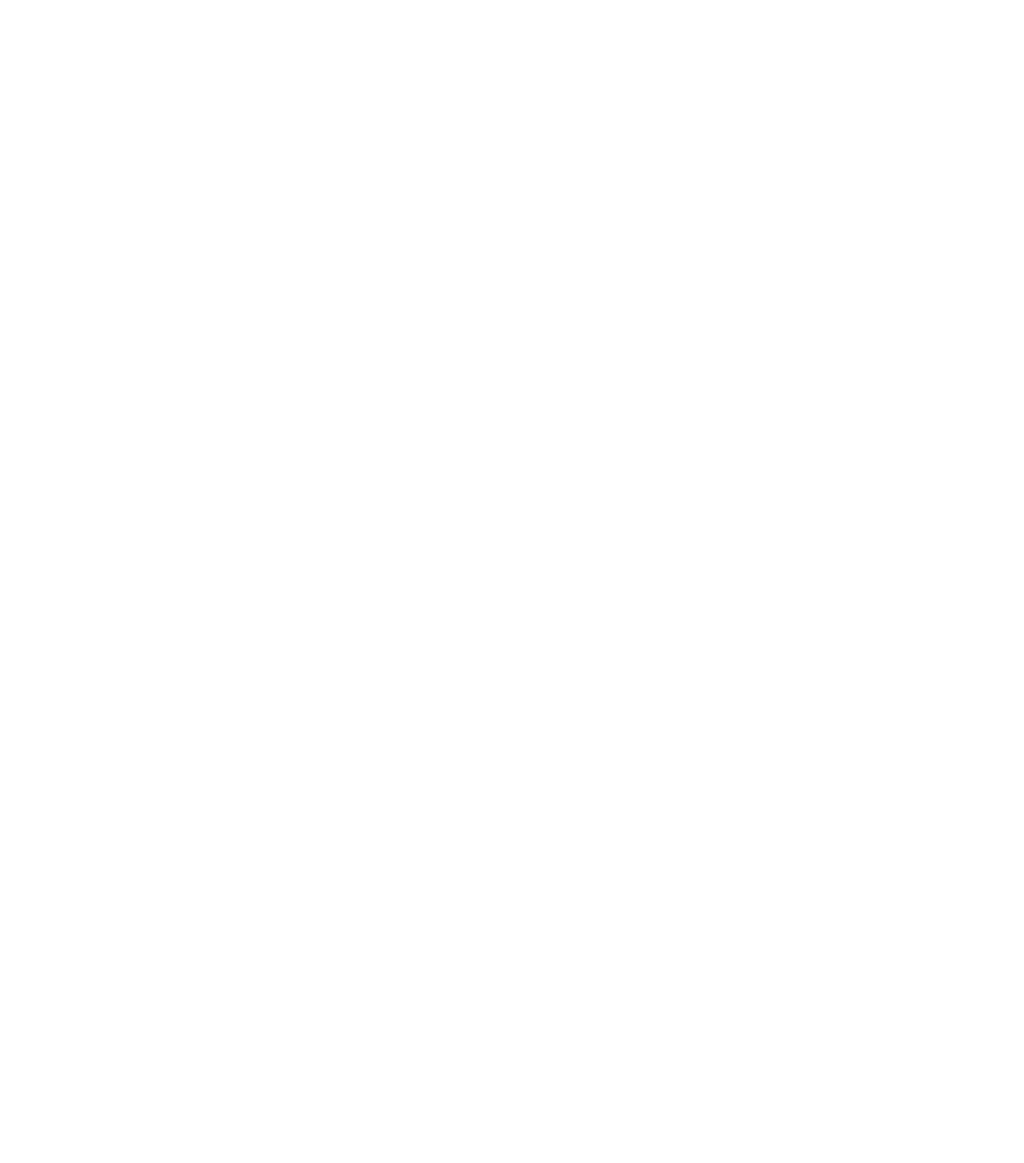
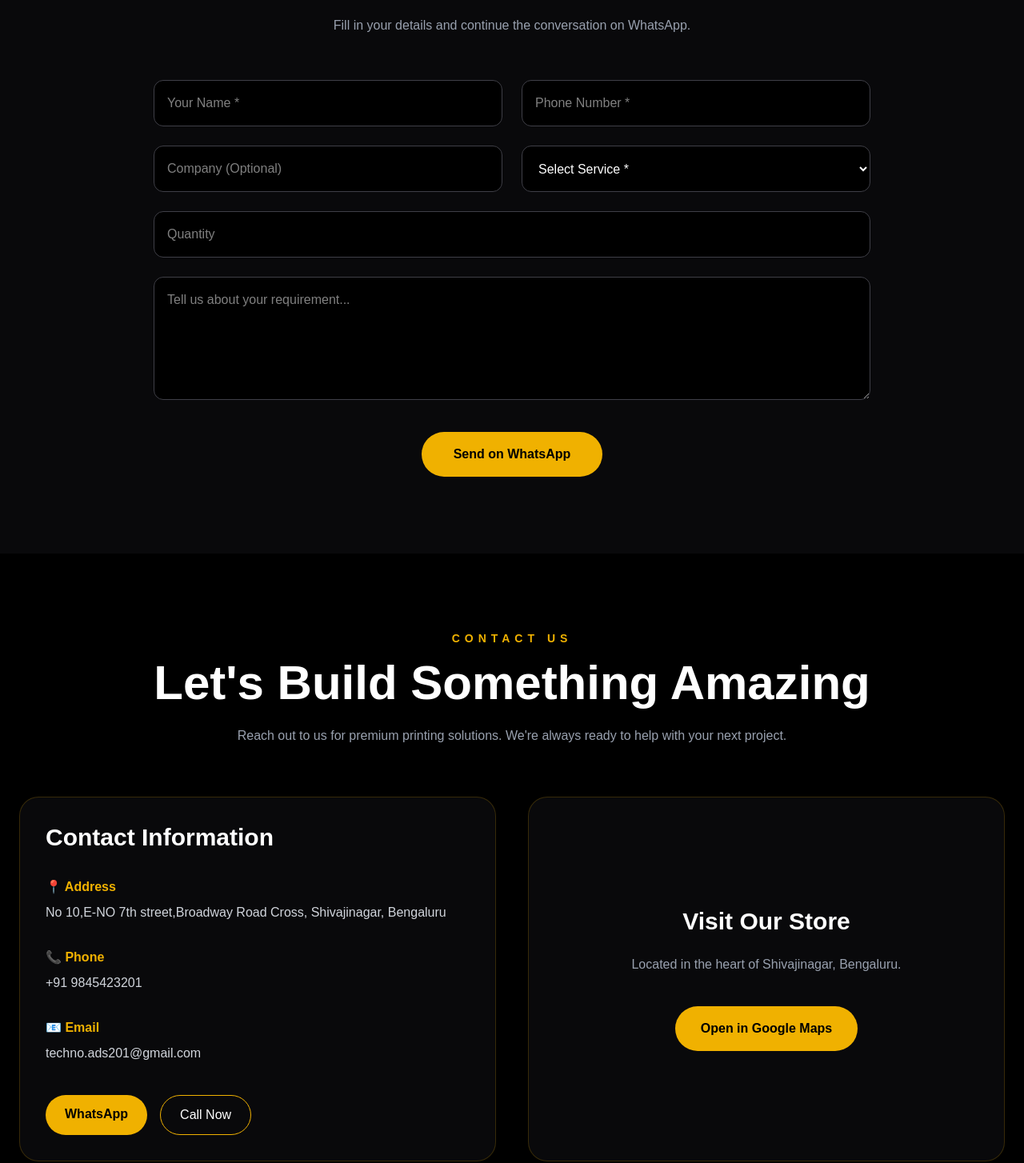
Before and after one commit to fawadahmed24cs-ui/techno-ads-website, a Next.js app: page / in a window 1280 px wide. Shown: the part 4020-5474 px from the top of the page at 80% size. Before the commit the page ends 3824 px from the top, so only its background shows below. Built offline with nearby package versions, Linux system fonts and the light colour scheme.

Commit message:
Complete contact section and quote form

```diff
--- a/app/page.tsx
+++ b/app/page.tsx
@@ -3,6 +3,8 @@ import Hero from "@/components/Hero";
 import Services from "@/components/Services";
 import Portfolio from "@/components/Portfolio";
 import WhyChooseUs from "@/components/WhyChooseUs";
+import QuoteForm from "@/components/QuoteForm";
+import Contact from "@/components/Contact";
 
 export default function Home() {
   return (
@@ -12,6 +14,8 @@ export default function Home() {
       <Services />
       <Portfolio />
       <WhyChooseUs />
+      <QuoteForm />
+      <Contact />
     </>
   );
 }
--- /dev/null
+++ b/components/Contact.tsx
@@ -0,0 +1,105 @@
+import { SITE } from "@/lib/site";
+
+export default function Contact() {
+  return (
+    <section className="bg-black text-white py-24 px-6">
+      <div className="max-w-7xl mx-auto">
+
+        <div className="text-center mb-16">
+          <p className="uppercase tracking-[6px] text-yellow-500 text-sm font-semibold">
+            Contact Us
+          </p>
+
+          <h2 className="text-4xl md:text-6xl font-bold mt-4">
+            Let's Build Something Amazing
+          </h2>
+
+          <p className="text-gray-400 mt-6 max-w-3xl mx-auto">
+            Reach out to us for premium printing solutions. We're always ready
+            to help with your next project.
+          </p>
+        </div>
+
+        <div className="grid md:grid-cols-2 gap-10">
+
+          {/* Left */}
+          <div className="bg-zinc-950 border border-yellow-500/20 rounded-3xl p-8">
+
+            <h3 className="text-3xl font-bold mb-8">
+              Contact Information
+            </h3>
+
+            <div className="space-y-8">
+
+              <div>
+                <p className="text-yellow-500 font-semibold">📍 Address</p>
+                <p className="text-gray-300 mt-2">
+                  {SITE.address}
+                </p>
+              </div>
+
+              <div>
+                <p className="text-yellow-500 font-semibold">📞 Phone</p>
+                <p className="text-gray-300 mt-2">
+                  {SITE.phone}
+                </p>
+              </div>
+
+              <div>
+                <p className="text-yellow-500 font-semibold">📧 Email</p>
+                <p className="text-gray-300 mt-2">
+                  {SITE.email}
+                </p>
+              </div>
+
+            </div>
+
+            <div className="flex flex-wrap gap-4 mt-10">
+
+              <a
+                href={`https://wa.me/${SITE.whatsappNumber}`}
+                target="_blank"
+                className="bg-yellow-500 text-black px-6 py-3 rounded-full font-semibold hover:bg-yellow-400 transition"
+              >
+                WhatsApp
+              </a>
+
+              <a
+                href={`tel:${SITE.phone}`}
+                className="border border-yellow-500 px-6 py-3 rounded-full hover:bg-yellow-500 hover:text-black transition"
+              >
+                Call Now
+              </a>
+
+            </div>
+
+          </div>
+
+          {/* Right */}
+
+          <div className="bg-zinc-950 border border-yellow-500/20 rounded-3xl p-8 flex flex-col justify-center items-center text-center">
+
+            <h3 className="text-3xl font-bold">
+              Visit Our Store
+            </h3>
+
+            <p className="text-gray-400 mt-6">
+              Located in the heart of Shivajinagar, Bengaluru.
+            </p>
+
+            <a
+              href={SITE.googleMaps}
+              target="_blank"
+              className="mt-10 bg-yellow-500 text-black px-8 py-4 rounded-full font-bold hover:bg-yellow-400 transition"
+            >
+              Open in Google Maps
+            </a>
+
+          </div>
+
+        </div>
+
+      </div>
+    </section>
+  );
+}
--- /dev/null
+++ b/components/QuoteForm.tsx
@@ -0,0 +1,150 @@
+"use client";
+
+import { useState } from "react";
+import { SITE } from "@/lib/site";
+
+export default function QuoteForm() {
+  const [form, setForm] = useState({
+    name: "",
+    phone: "",
+    company: "",
+    service: "",
+    quantity: "",
+    message: "",
+  });
+
+  const handleChange = (
+    e: React.ChangeEvent<
+      HTMLInputElement | HTMLTextAreaElement | HTMLSelectElement
+    >
+  ) => {
+    setForm({
+      ...form,
+      [e.target.name]: e.target.value,
+    });
+  };
+
+  const sendWhatsApp = () => {
+    if (!form.name || !form.phone || !form.service) {
+      alert("Please fill in Name, Phone Number and Service.");
+      return;
+    }
+
+    const text = `*New Quote Request*
+
+👤 Name: ${form.name}
+
+📱 Phone: ${form.phone}
+
+🏢 Company: ${form.company || "N/A"}
+
+🖨️ Service: ${form.service}
+
+📦 Quantity: ${form.quantity || "N/A"}
+
+📝 Requirement:
+${form.message || "No additional message."}`;
+
+    window.open(
+      `https://wa.me/${SITE.whatsappNumber}?text=${encodeURIComponent(text)}`,
+      "_blank"
+    );
+  };
+
+  return (
+    <section className="bg-zinc-950 text-white py-24 px-6">
+      <div className="max-w-4xl mx-auto">
+
+        <div className="text-center mb-14">
+          <p className="uppercase tracking-[6px] text-yellow-500 text-sm font-semibold">
+            Get a Quote
+          </p>
+
+          <h2 className="text-4xl md:text-6xl font-bold mt-4">
+            Request a Custom Quote
+          </h2>
+
+          <p className="text-gray-400 mt-6">
+            Fill in your details and continue the conversation on WhatsApp.
+          </p>
+        </div>
+
+        <div className="grid md:grid-cols-2 gap-6">
+
+          <input
+            type="text"
+            name="name"
+            placeholder="Your Name *"
+            value={form.name}
+            onChange={handleChange}
+            className="bg-black p-4 rounded-xl border border-zinc-700 focus:border-yellow-500 outline-none"
+          />
+
+          <input
+            type="tel"
+            name="phone"
+            placeholder="Phone Number *"
+            value={form.phone}
+            onChange={handleChange}
+            className="bg-black p-4 rounded-xl border border-zinc-700 focus:border-yellow-500 outline-none"
+          />
+
+          <input
+            type="text"
+            name="company"
+            placeholder="Company (Optional)"
+            value={form.company}
+            onChange={handleChange}
+            className="bg-black p-4 rounded-xl border border-zinc-700 focus:border-yellow-500 outline-none"
+          />
+
+          <select
+            name="service"
+            value={form.service}
+            onChange={handleChange}
+            className="bg-black p-4 rounded-xl border border-zinc-700 focus:border-yellow-500 outline-none"
+          >
+            <option value="">Select Service *</option>
+            <option>UV Printing</option>
+            <option>Business Cards</option>
+            <option>Wedding Invitations</option>
+            <option>Acrylic Signage</option>
+            <option>Sunboard Printing</option>
+            <option>Corporate Branding</option>
+            <option>Brochures & Flyers</option>
+            <option>Other</option>
+          </select>
+
+          <input
+            type="text"
+            name="quantity"
+            placeholder="Quantity"
+            value={form.quantity}
+            onChange={handleChange}
+            className="bg-black p-4 rounded-xl border border-zinc-700 focus:border-yellow-500 outline-none md:col-span-2"
+          />
+
+          <textarea
+            name="message"
+            rows={5}
+            placeholder="Tell us about your requirement..."
+            value={form.message}
+            onChange={handleChange}
+            className="bg-black p-4 rounded-xl border border-zinc-700 focus:border-yellow-500 outline-none md:col-span-2"
+          />
+
+        </div>
+
+        <div className="text-center mt-10">
+          <button
+            onClick={sendWhatsApp}
+            className="bg-yellow-500 hover:bg-yellow-400 text-black px-10 py-4 rounded-full font-bold transition duration-300"
+          >
+            Send on WhatsApp
+          </button>
+        </div>
+
+      </div>
+    </section>
+  );
+}
--- /dev/null
+++ b/lib/site.ts
@@ -0,0 +1,15 @@
+export const SITE = {
+  companyName: "Techno Ads & Prints",
+
+  whatsappNumber: "9845423201",
+
+  phone: "+91 9845423201",
+
+  email: "techno.ads201@gmail.com",
+
+  address:
+    "No 10,E-NO 7th street,Broadway Road Cross, Shivajinagar, Bengaluru",
+
+  googleMaps:
+    "https://maps.app.goo.gl/g7FMAw6fgyvqQAsAA?g_st=awb",
+};
```
